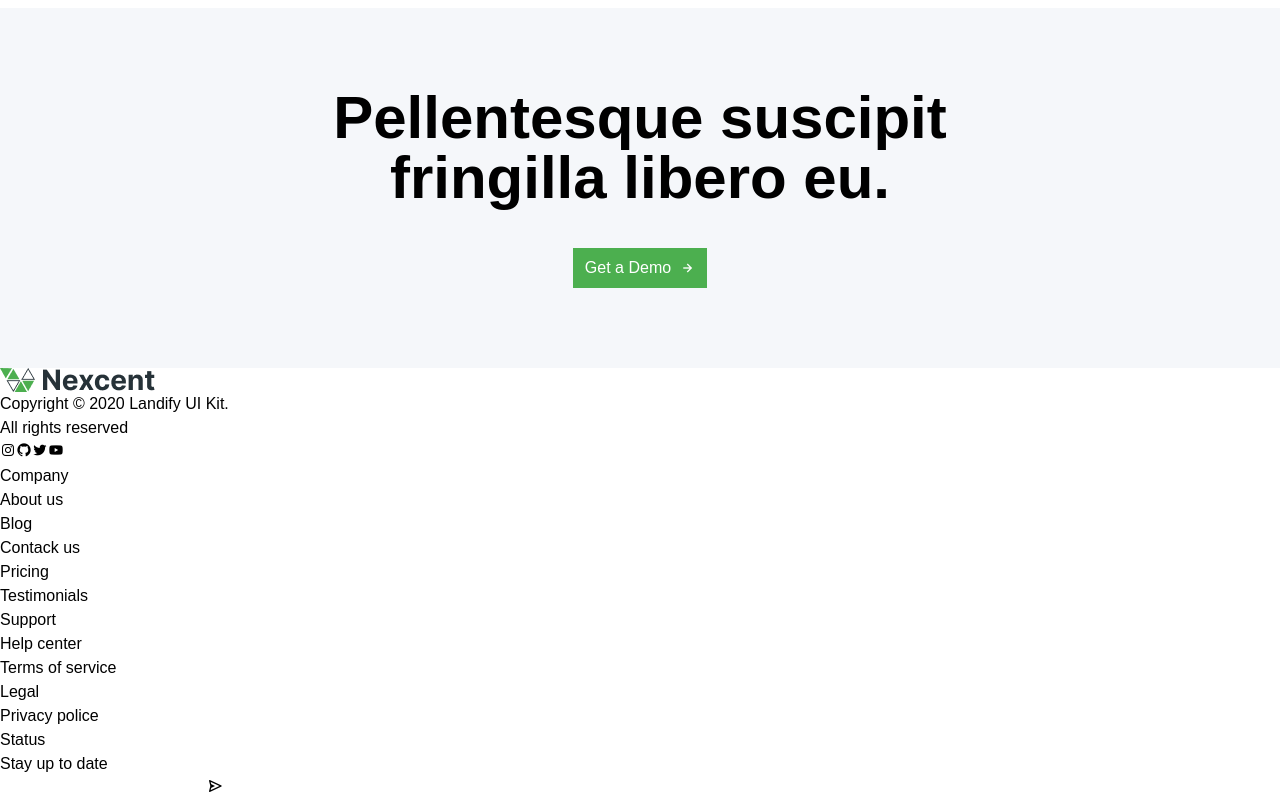
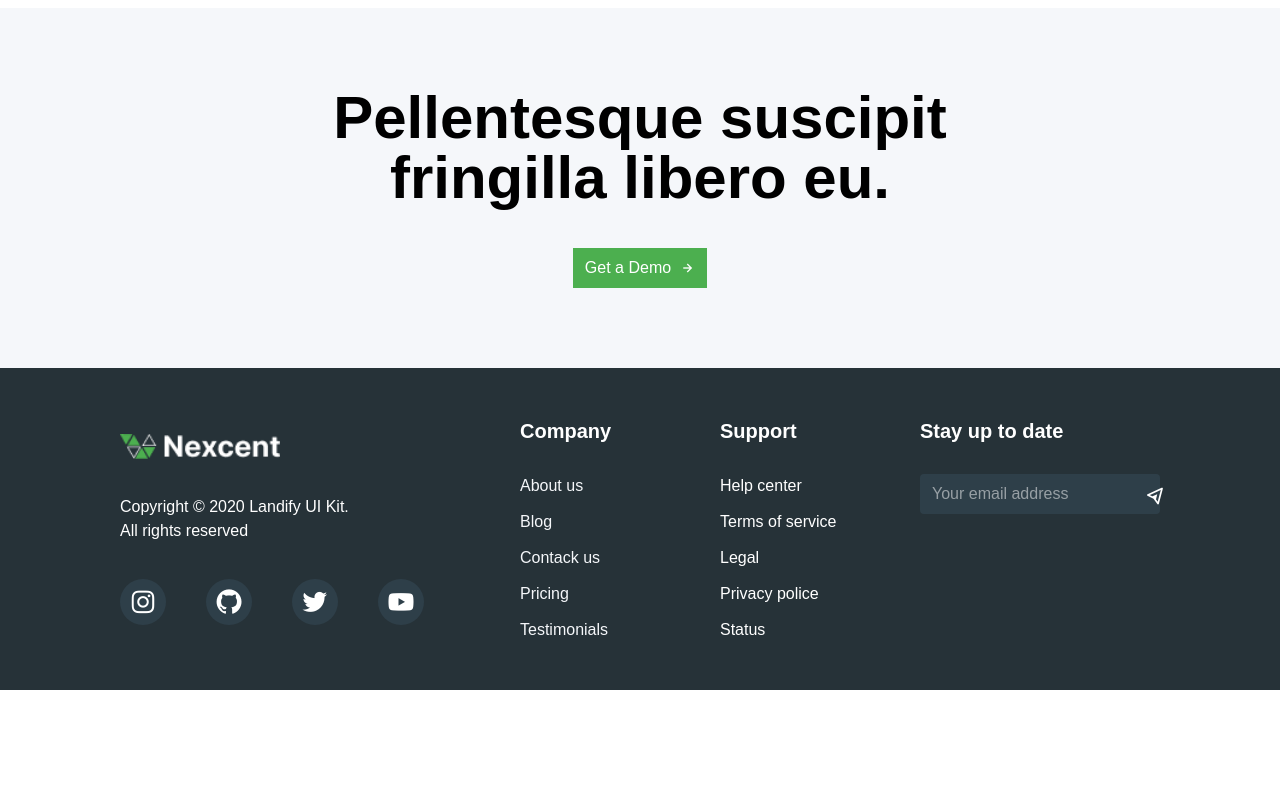
Before and after one commit to kana-engineer/react-landing, a React (Vite) app: page / in a window 1280 px wide. Shown: the part 4441-5241 px from the top of the page. After the commit the page ends 5131 px from the top, so only its background shows below. Built offline with nearby package versions, Linux system fonts and the light colour scheme.

Commit message:
footer ready

```diff
--- a/src/Components/Footer.jsx
+++ b/src/Components/Footer.jsx
@@ -1,44 +1,46 @@
 const Footer = () => {
     return (
         <div className="App">
-            <div className="">
-                <div className="">
-                    <img src="/Logo.png" alt="" />
-                    <p>Copyright © 2020 Landify UI Kit.</p>
-                    <p>All rights reserved</p>
+            <div className="grid grid-cols-[2fr_1fr_1fr_1fr] px-11 py-12 lg:px-30 lg:py-12 bg-[#263238]">
+                <div className="flex flex-col items-start justify-around">
+                    <img className="w-40" src="/iconss.png" alt="" />
+                    <nav>
+                        <p className="text-white">Copyright © 2020 Landify UI Kit.</p>
+                        <p className="text-white">All rights reserved</p>
+                    </nav>
 
-                    <nav>
-                        <i class='bx bxl-instagram'></i>
-                        <i class='bx bxl-github' ></i>
-                        <i class='bx bxl-twitter' ></i>
-                        <i class='bx bxl-youtube' ></i>
+                    <nav className="flex gap-10 ">
+                        <i class='text-3xl text-white bg-[#2e3f49] px-2 py-2 rounded-full bx bxl-instagram'></i>
+                        <i class='text-3xl text-white bg-[#2e3f49] px-2 py-2 rounded-full bx bxl-github' ></i>
+                        <i class='text-3xl text-white bg-[#2e3f49] px-2 py-2 rounded-full bx bxl-twitter' ></i>
+                        <i class='text-3xl text-white bg-[#2e3f49] px-2 py-2 rounded-full bx bxl-youtube' ></i>
                     </nav>
                 </div>
-                <div className="">
-                    <h1>Company</h1>
-                    <nav>
-                        <p>About us</p>
-                        <p>Blog</p>
-                        <p>Contack us</p>
-                        <p>Pricing</p>
-                        <p>Testimonials</p>
+                <div className="flex flex-col gap-7">
+                    <h1 className="text-white text-[20px] font-bold">Company</h1>
+                    <nav className="flex flex-col gap-3">
+                        <p className="text-[#F5F7FA]">About us</p>
+                        <p className="text-[#F5F7FA]">Blog</p>
+                        <p className="text-[#F5F7FA]">Contack us</p>
+                        <p className="text-[#F5F7FA]">Pricing</p>
+                        <p className="text-[#F5F7FA]">Testimonials</p>
                     </nav>
                 </div>
-                <div className="">
-                    <h1>Support</h1>
-                    <nav>
-                        <p>Help center</p>
-                        <p>Terms of service</p>
-                        <p>Legal</p>
-                        <p>Privacy police</p>
-                        <p>Status</p>
+                <div className="flex flex-col gap-7">
+                    <h1 className="text-white text-[20px] font-bold">Support</h1>
+                    <nav className="flex flex-col gap-3">
+                        <p className="text-white">Help center</p>
+                        <p className="text-white">Terms of service</p>
+                        <p className="text-white">Legal</p>
+                        <p className="text-white">Privacy police</p>
+                        <p className="text-white">Status</p>
                     </nav>
                 </div>
-                <div className="">
-                    <h1>Stay up to date</h1>
-                    <nav>
-                        <input type="text" />
-                        <i class='bx bx-send'></i>
+                <div className="flex flex-col gap-7">
+                    <h1 className="text-white text-[20px] font-bold">Stay up to date</h1>
+                    <nav className="flex items-center gap-2 bg-[#2e3f49] justify-around w-60 h-10 rounded">
+                        <input className="ml-3 outline-none text-white" placeholder="Your email address" type="text" />
+                        <i class='bx bx-send text-white rotate-[-50deg] text-[20px] cursor-pointer mr-3'></i>
                     </nav>
                 </div>
             </div>
```
Also changed, not shown: public/iconss.png (added).
